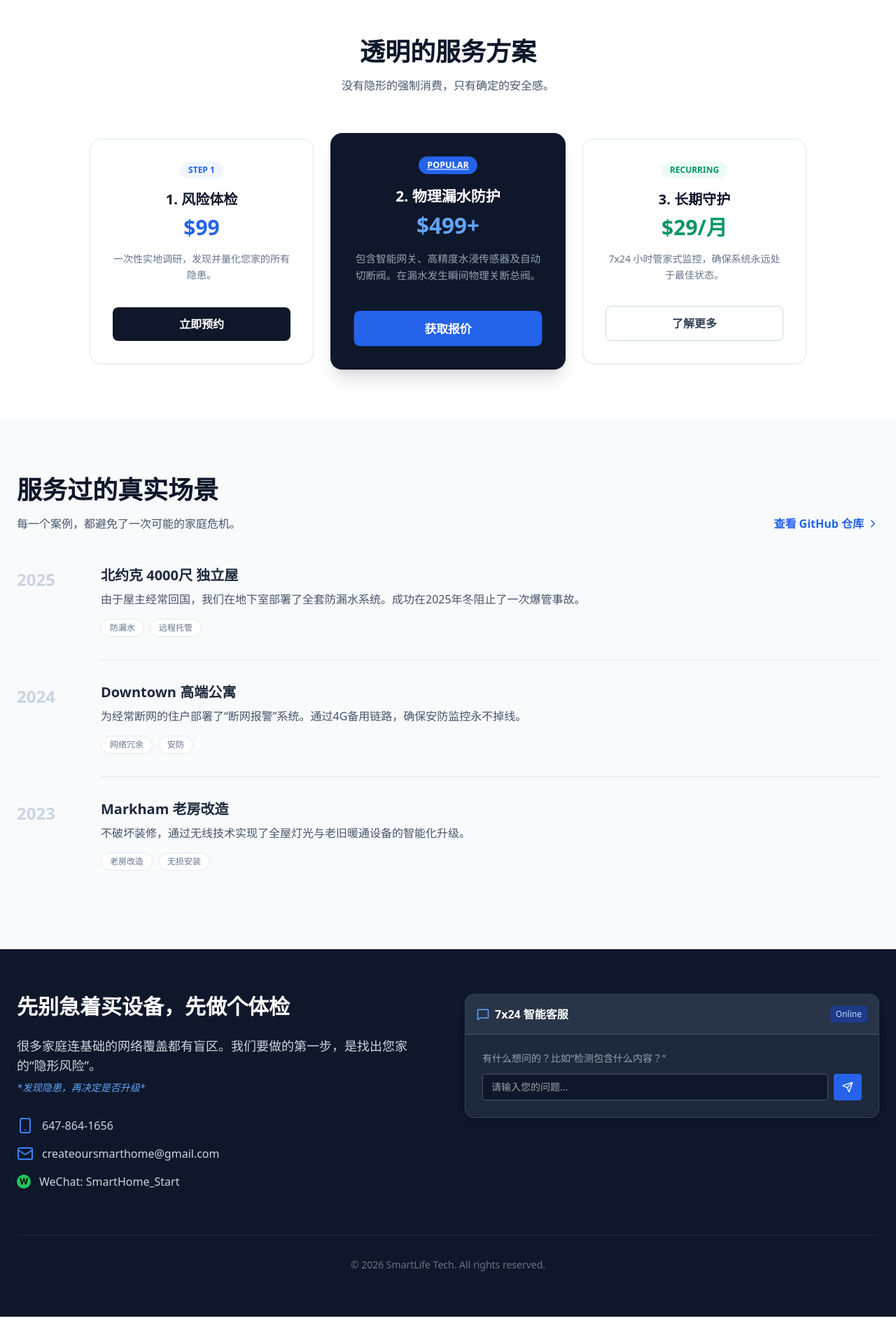
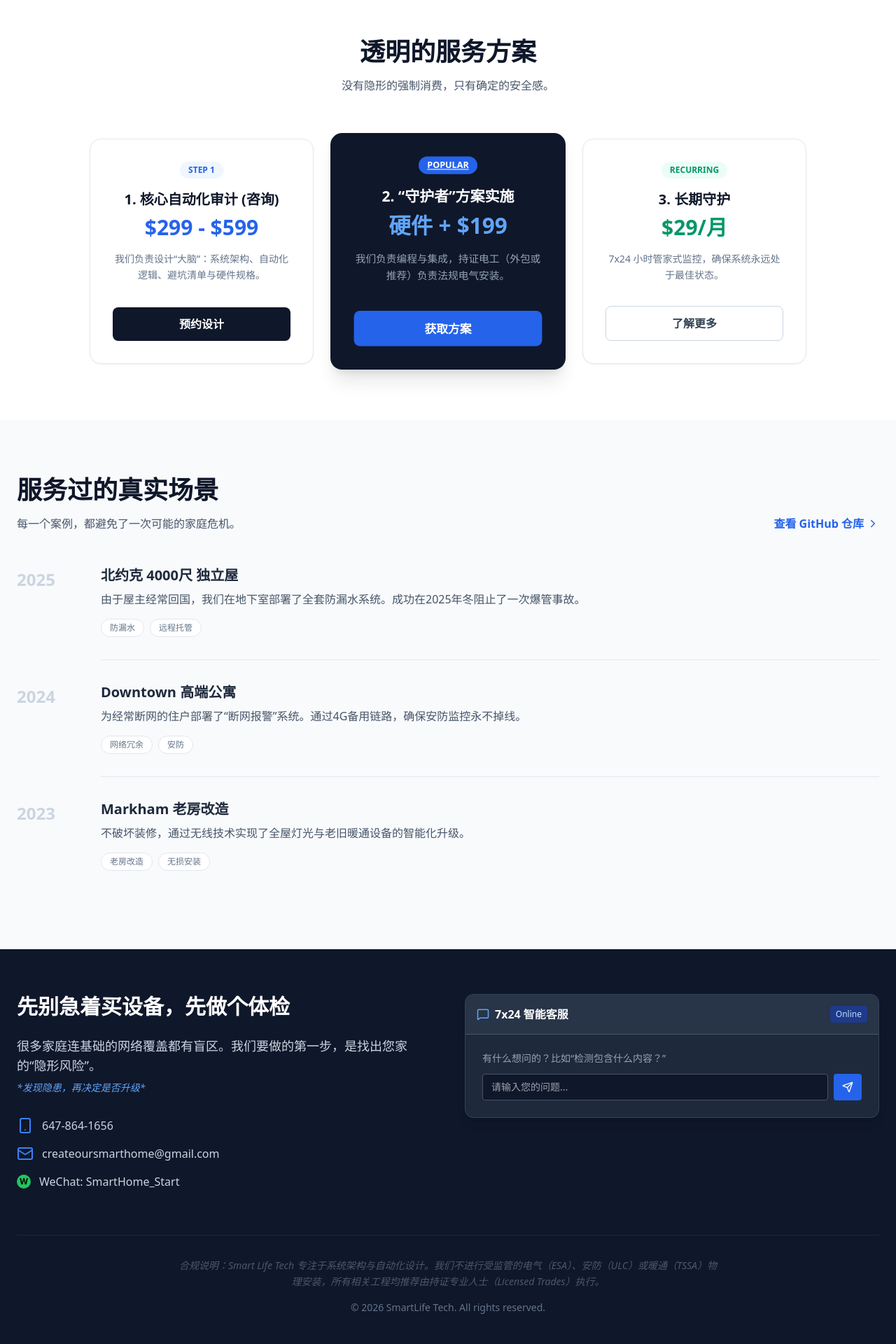
Before and after one commit to rickywang20250908-hash/SmartHome, a React (Create React App) app: page / in a window 1280 px wide. Shown: the part 3203-5123 px from the top of the page at 70% size. Before the commit the page ends 5084 px from the top, so only its background shows below. Built offline with nearby package versions, Linux system fonts and the light colour scheme; no server answers.

Commit message:
feat: add business compliance guide and update UI for consulting model

```diff
--- a/src/App.js
+++ b/src/App.js
@@ -108,26 +108,30 @@ const TRANSLATIONS = {
     pricing: {
       title: "透明的服务方案",
       subtitle: "没有隐形的强制消费，只有确定的安全感。",
-      audit_title: "1. 风险体检",
-      audit_price: "$99",
-      audit_desc: "一次性实地调研，发现并量化您家的所有隐患。",
-      audit_btn: "立即预约",
-      core_title: "2. 物理漏水防护",
-      core_price: "$499+",
-      core_desc: "包含智能网关、高精度水浸传感器及自动切断阀。在漏水发生瞬间物理关断总阀。",
-      core_btn: "获取报价",
+      audit_title: "1. 核心自动化审计 (咨询)",
+      audit_price: "$299 - $599",
+      audit_desc: "我们负责设计“大脑”：系统架构、自动化逻辑、避坑清单与硬件规格。",
+      audit_btn: "预约设计",
+      core_title: "2. “守护者”方案实施",
+      core_price: "硬件 + $199",
+      core_desc: "我们负责编程与集成，持证电工（外包或推荐）负责法规电气安装。",
+      core_btn: "获取方案",
       sub_title: "3. 长期守护",
       sub_price: "$29/月",
       sub_desc: "7x24 小时管家式监控，确保系统永远处于最佳状态。",
       sub_btn: "了解更多"
     },
     audit_scope: {
-      title: "99元 体检包含什么？",
-      item1: "💧 水浸风险：洗衣机、厨卫漏水与联动可靠性点位检查",
-      item2: "🌐 网络冗余：Wi-Fi 覆盖盲区与断网报警备用链路测试",
-      item3: "⚡ 供电连续：核心网关与路由器的 UPS 备用电源现状评估",
-      item4: "🔔 通知路径：多渠道推送路径与手机勿扰模式屏蔽风险检查",
-      item5: "🏠 离家模式：长途旅行场景下的系统自动化监控逻辑审计"
+      title: "设计咨询包含什么？",
+      item1: "💧 风险审计：水浸、网络、供电等全链路隐患排查评估",
+      item2: "🧩 架构方案：系统逻辑图、避坑硬件清单及本地化方案建议",
+      item3: "🤖 逻辑编写：为您预编写 Home Assistant / Apple Home 自动化逻辑",
+      item4: "⚡ 合规指导：协助您与持证电工对接，确保物理安装符合法规",
+      item5: "🏠 远程访问：安全冗余的远程访问与多层级告警路径审计"
+    },
+    compliance: {
+      footer_note: "合规说明：Smart Life Tech 专注于系统架构与自动化设计。我们不进行受监管的电气（ESA）、安防（ULC）或暖通（TSSA）物理安装，所有相关工程均推荐由持证专业人士（Licensed Trades）执行。",
+      license_qa: "我们是智能系统“架构师”，负责设计心脏与大脑；通过与持证电工合作，确保您的系统既智能又合规。"
     }
   },
   en: {
@@ -233,28 +237,32 @@ const TRANSLATIONS = {
       point3_pro: "7x24 Monitoring (Proactive Health Reports)"
     },
     pricing: {
-      title: "Transparent Pricing",
-      subtitle: "No hidden fees, just guaranteed peace of mind.",
-      audit_title: "1. Risk Audit",
-      audit_price: "$99",
-      audit_desc: "One-time on-site deep dive to identify and quantify every hazard.",
-      audit_btn: "Book Now",
-      core_title: "2. Water Leak Protect",
-      core_price: "$499+",
-      core_desc: "Includes smart hub, precision leak sensors, and automatic shut-off valve. Instant physical flooding prevention.",
-      core_btn: "Get Quote",
-      sub_title: "3. Guardian Plan",
+      title: "Transparent Service Plans",
+      subtitle: "No hidden costs, just reliable peace of mind.",
+      audit_title: "1. Core Automation Design (Consulting)",
+      audit_price: "$299 - $599",
+      audit_desc: "We design the 'Brain': architecture, automation logic, and hardware specs.",
+      audit_btn: "Book Design",
+      core_title: "2. 'Guardian' Implementation",
+      core_price: "Hardware + $199",
+      core_desc: "We handle programming; licensed electricians handle regulated electrical work.",
+      core_btn: "Get a Quote",
+      sub_title: "3. Peace of Mind",
       sub_price: "$29/mo",
-      sub_desc: "7x24 proactive monitoring and managed health checks.",
+      sub_desc: "24/7 heartbeat monitoring to ensure your system is always optimal.",
       sub_btn: "Learn More"
     },
     audit_scope: {
-      title: "What's in the $99 Audit?",
-      item1: "💧 Water Leak: Analysis of sensors & auto-shutoff points",
-      item2: "🌐 Network: Dead zone maps & cellular failover readiness",
-      item3: "⚡ Power: UPS continuity audit for critical hubs/routers",
-      item4: "🔔 Alerts: Notification path redundancy & DND bypass check",
-      item5: "🏠 Empty Home: Automation logic for long-term travelers"
+      title: "What's in the Design Audit?",
+      item1: "💧 Risk Assessment: Multi-point check for leak, network, and power risks.",
+      item2: "🧩 Architecture Plan: Professional logic maps and vetted hardware list.",
+      item3: "🤖 Logic Scripting: Pre-written Home Assistant / Apple Home automations.",
+      item4: "⚡ Compliance: Coordinating with licensed trades for safe physical install.",
+      item5: "🏠 Secure Access: Auditing redundant remote access and multi-path alerts."
+    },
+    compliance: {
+      footer_note: "Compliance: Smart Life Tech specializes in smart home architecture and automation logic. We do not perform regulated electrical (ESA) or security (ULC) installations; such work is referred to licensed trades.",
+      license_qa: "We are Smart Home Architects—we design the logic and partner with licensed trades for the physical infrastructure."
     }
   }
 };
@@ -606,6 +614,9 @@ const App = () => {
             </div>
           </div>
           <div className="border-t border-slate-800 mt-16 pt-8 text-center text-sm text-slate-500">
+            <div className="max-w-3xl mx-auto mb-4 opacity-70 italic leading-relaxed">
+              {t.compliance.footer_note}
+            </div>
             {t.contact.footer}
           </div>
         </div>
```
Also changed, not shown: 2 other files (tests, documents, lock files or other folders).
